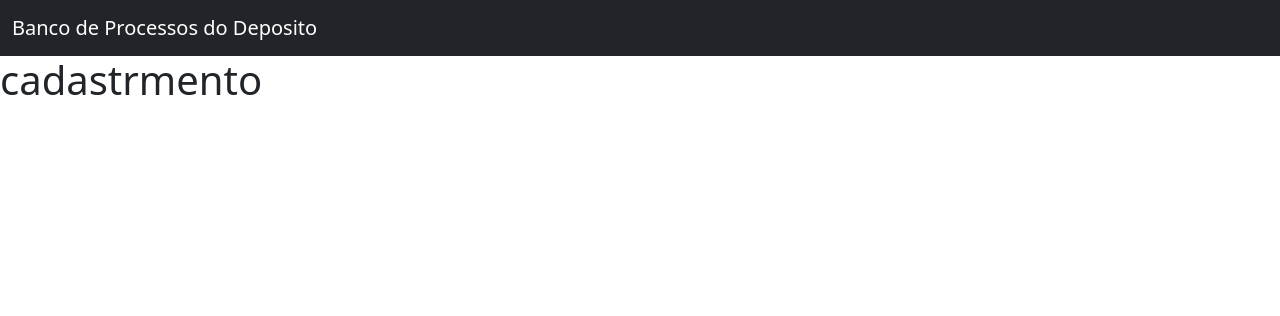
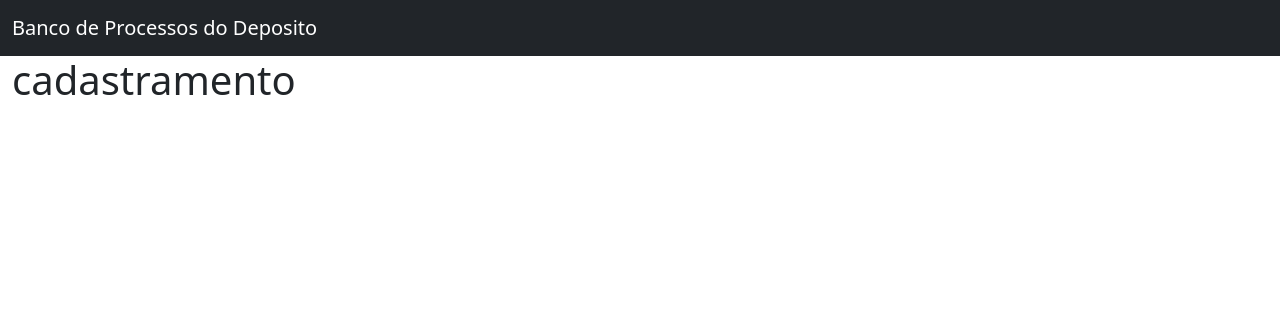
Before and after one commit to ivanlfsilva/findprocess, a Django app: page / in a window 1280 px wide. Shown: the top 316 px of the page. Run offline with Django 5.2, Linux system fonts and the light colour scheme.

Commit message:
escrevendo o html

```diff
--- a/process_registers/templates/process_registers/process_registers.html
+++ b/process_registers/templates/process_registers/process_registers.html
@@ -13,7 +13,7 @@
           <a class="navbar-brand" href="#">Banco de Processos do Deposito</a>
         </div>
     </nav>
-    <h1>cadastrmento</h1>
+    <h1 class="container-fluid">cadastramento</h1>
     <script src="https://cdn.jsdelivr.net/npm/bootstrap@5.3.2/dist/js/bootstrap.bundle.min.js" integrity="sha384-C6RzsynM9kWDrMNeT87bh95OGNyZPhcTNXj1NW7RuBCsyN/o0jlpcV8Qyq46cDfL" crossorigin="anonymous"></script>
   </body>
 </html>
```
